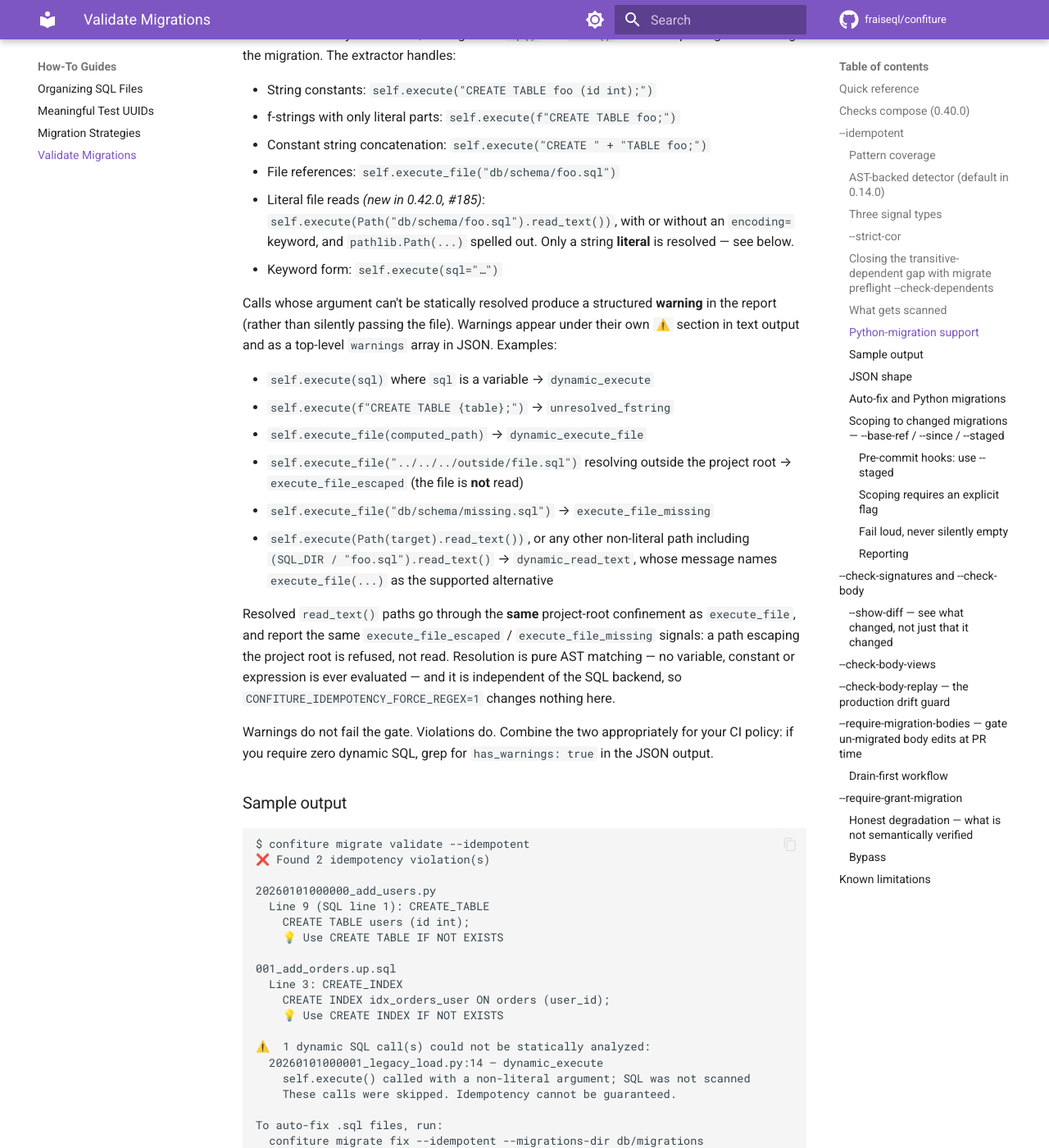
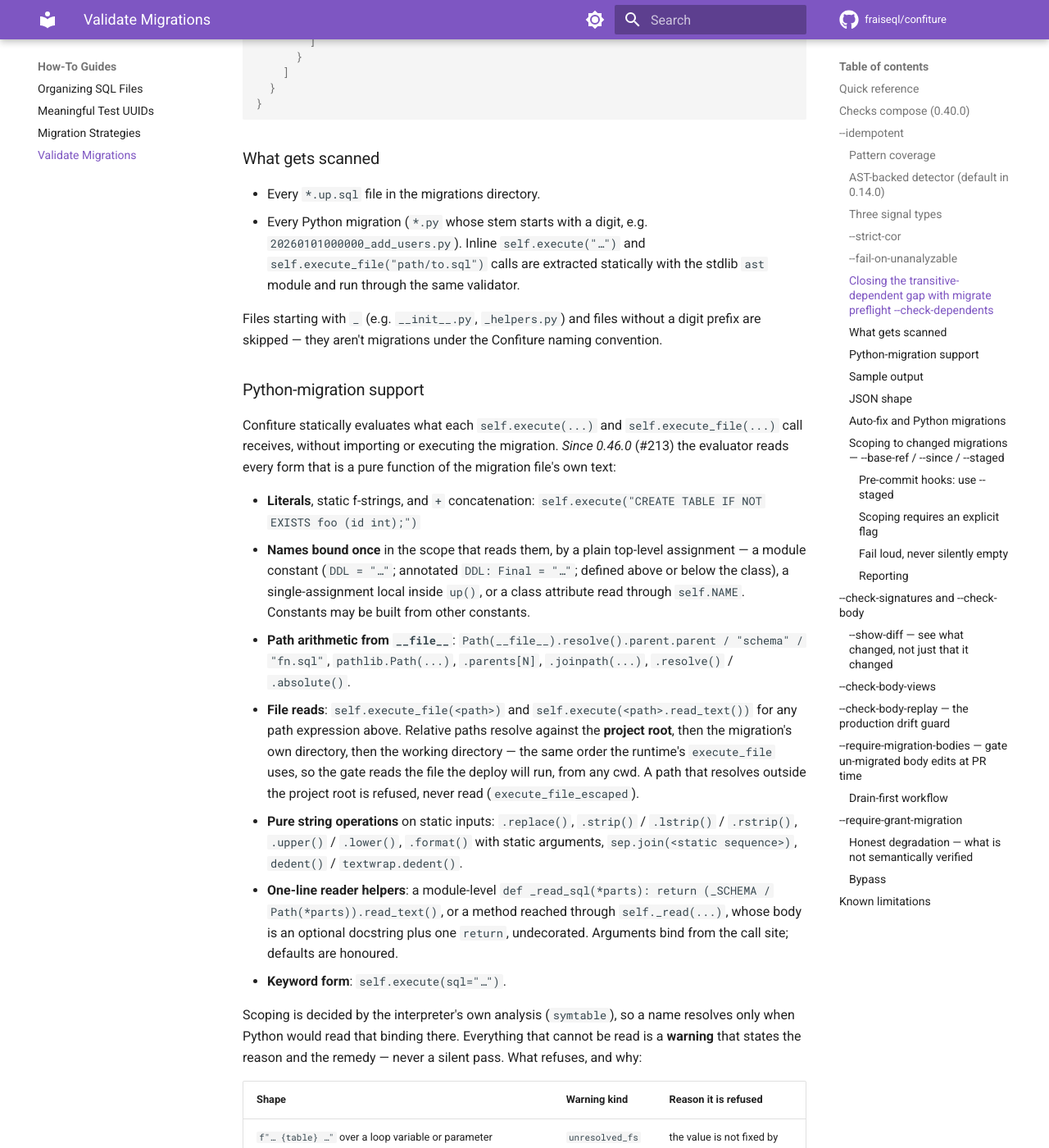
Before and after one commit to fraiseql/confiture, an MkDocs documentation site: the page built from docs/guides/migrate-validate.md, in a window 1280 px wide and 1400 px high, scrolled down 5981 px. Shown: the whole window at 82% size. Built offline with MkDocs 1.6.1 and Material for MkDocs 9.7.7, drawn with Linux system fonts in a browser that asks for light colours; comment, search, counter and statistics services are not loaded; the version menu is left out; some of the changed text lies outside the part shown.

Commit message:
docs(migrate-validate): the guide states the grammar, the refusals and the flag
[Phase 07, Cycle 3: CLEANUP]

## Changes
- "Python-migration support" rewritten as the resolution rules: what is
  read (constants at every scope, `__file__` path arithmetic, file reads
  in the runtime's order, pure string operations, one-line helpers), what
  refuses and why (a table per shape), and that nothing is imported
- Sample output regenerated from a real run; the constant-hidden
  CREATE TABLE from #213 is the example
- `--fail-on-unanalyzable` documented next to `--strict-cor` with the
  pre-merge recipe; the ratchet paragraph says an unscoped run on an
  existing repo may newly fail and by how much on the reporting project
- "Known limitations" no longer claims a dynamic-SQL directory "still
  exits 0" without qualification, nor lists `.format` as dynamic
- Reference doc: `meta.fail_on_unanalyzable`, `warnings[].reason_code`,
  `warnings[].remedy`

## Verification
✅ Examples run against a fixture project
✅ Tests pass

Co-Authored-By: Claude Fable 5.1 <noreply@anthropic.com>
Claude-Session: https://claude.ai/code/session_016R3jK5NAEwxwjL1ccAqE9L

````diff
--- a/docs/guides/migrate-validate.md
+++ b/docs/guides/migrate-validate.md
@@ -145,10 +145,12 @@ The report uses three distinct words. Keep them straight:
   `CREATE OR REPLACE VIEW/FUNCTION/PROCEDURE` not preceded by a matching
   `DROP … IF EXISTS`. Does *not* fail the gate by default. Render-only.
   Promote to a gate failure with `--strict-cor`.
-- **Warning** — an *extractor*-level signal that we couldn't statically
-  analyze part of a `.py` file (dynamic `execute(var)`, f-strings with
-  interpolation). Never fails the gate; tells you which calls were
-  skipped.
+- **Warning** — an *extractor*-level signal that a `.py` file's
+  `execute`/`execute_file` call could not be statically read (an f-string
+  over a loop variable, a parameter, a missing file). Each one states the
+  reason and a remedy. The verdict counts them (`⚠️ N call(s) unverified`,
+  `status: "unverified"`); the gate fails on them only with
+  `--fail-on-unanalyzable`.
 
 ### `--strict-cor`
 
@@ -177,6 +179,28 @@ confiture migrate validate --idempotent --strict-cor
 Adding a preceding `DROP <KIND> IF EXISTS <name>` for the same object
 silences the note — that's the explicit "I've thought about this"
 signal.
+
+### `--fail-on-unanalyzable`
+
+*New in 0.46.0 (#213).* A call the analyzer could not read is not a pass, and
+the verdict says so (`⚠️ … unverified`, `status: "unverified"`), but by
+default it does not change the exit code — a green CI that holds dynamic SQL
+stays green. A gate that wants "could not check" to be fatal opts in:
+
+```bash
+# Pre-merge gate: new migrations must be readable AND idempotent
+confiture migrate validate --idempotent --base-ref origin/main --fail-on-unanalyzable
+```
+
+With the flag, a run with an unverified call exits **1** (the existing
+findings class; a distinct exit code is parked, not refused) and the headline
+is `❌`. `meta.fail_on_unanalyzable` in the JSON payload records that the flag
+was on, so a reader can tell "unverified, exit 1" from "unverified, exit 0"
+without the command line. Pair it with `--base-ref` or `--staged`: an
+existing backlog of genuinely dynamic migrations would otherwise fail every
+run. An empty scope is still a pass — the flag fails on files it could not
+read, not on having none to read. It requires `--idempotent`; alone it is a
+configuration error (exit 5).
 
 ### Closing the transitive-dependent gap with `migrate preflight --check-dependents`
 
@@ -260,69 +284,114 @@ Confiture naming convention.
 
 ### Python-migration support
 
-Confiture statically extracts SQL strings from `up()` and `down()`
-without importing or executing the migration. The extractor handles:
+Confiture statically evaluates what each `self.execute(...)` and
+`self.execute_file(...)` call receives, without importing or executing the
+migration. *Since 0.46.0* (#213) the evaluator reads every form that is a
+pure function of the migration file's own text:
 
-- String constants: `self.execute("CREATE TABLE foo (id int);")`
-- f-strings with only literal parts: `self.execute(f"CREATE TABLE foo;")`
-- Constant string concatenation: `self.execute("CREATE " + "TABLE foo;")`
-- File references: `self.execute_file("db/schema/foo.sql")`
-- Literal file reads *(new in 0.42.0, #185)*:
-  `self.execute(Path("db/schema/foo.sql").read_text())`, with or without an
-  `encoding=` keyword, and `pathlib.Path(...)` spelled out. Only a string
-  **literal** is resolved — see below.
-- Keyword form: `self.execute(sql="…")`
+- **Literals**, static f-strings, and `+` concatenation:
+  `self.execute("CREATE TABLE IF NOT EXISTS foo (id int);")`
+- **Names bound once** in the scope that reads them, by a plain top-level
+  assignment — a module constant (`DDL = "…"`; annotated `DDL: Final = "…"`;
+  defined above or below the class), a single-assignment local inside `up()`,
+  or a class attribute read through `self.NAME`. Constants may be built from
+  other constants.
+- **Path arithmetic from `__file__`**: `Path(__file__).resolve().parent.parent
+  / "schema" / "fn.sql"`, `pathlib.Path(...)`, `.parents[N]`, `.joinpath(...)`,
+  `.resolve()` / `.absolute()`.
+- **File reads**: `self.execute_file(<path>)` and `self.execute(<path>.read_text())`
+  for any path expression above. Relative paths resolve against the **project
+  root**, then the migration's own directory, then the working directory — the
+  same order the runtime's `execute_file` uses, so the gate reads the file the
+  deploy will run, from any cwd. A path that resolves outside the project root
+  is refused, never read (`execute_file_escaped`).
+- **Pure string operations** on static inputs: `.replace()`, `.strip()` /
+  `.lstrip()` / `.rstrip()`, `.upper()` / `.lower()`, `.format()` with static
+  arguments, `sep.join(<static sequence>)`, `dedent()` / `textwrap.dedent()`.
+- **One-line reader helpers**: a module-level `def _read_sql(*parts): return
+  (_SCHEMA / Path(*parts)).read_text()`, or a method reached through
+  `self._read(...)`, whose body is an optional docstring plus one `return`,
+  undecorated. Arguments bind from the call site; defaults are honoured.
+- **Keyword form**: `self.execute(sql="…")`.
 
-Calls whose argument can't be statically resolved produce a structured
-**warning** in the report (rather than silently passing the file).
-Warnings appear under their own `⚠️` section in text output and as a
-top-level `warnings` array in JSON. Examples:
+Scoping is decided by the interpreter's own analysis (`symtable`), so a name
+resolves only when Python would read that binding there. Everything that
+cannot be read is a **warning** that states the reason and the remedy —
+never a silent pass. What refuses, and why:
 
-- `self.execute(sql)` where `sql` is a variable → `dynamic_execute`
-- `self.execute(f"CREATE TABLE {table};")` → `unresolved_fstring`
-- `self.execute_file(computed_path)` → `dynamic_execute_file`
-- `self.execute_file("../../../outside/file.sql")` resolving outside the
-  project root → `execute_file_escaped` (the file is **not** read)
-- `self.execute_file("db/schema/missing.sql")` → `execute_file_missing`
-- `self.execute(Path(target).read_text())`, or any other non-literal path
-  including `(SQL_DIR / "foo.sql").read_text()` → `dynamic_read_text`, whose
-  message names `execute_file(...)` as the supported alternative
+| Shape | Warning kind | Reason it is refused |
+|---|---|---|
+| `f"… {table} …"` over a loop variable or parameter | `unresolved_fstring` | the value is not fixed by the file's text |
+| `{x!r}` / `{x:>10}` | `unresolved_fstring` | conversion or format spec |
+| `self.execute(sql)` where `sql` is a parameter, a loop/`with`/`except` target, a comprehension or walrus target, an import, a nested `def` | `dynamic_execute` | bound by something other than a plain assignment |
+| a name assigned twice, augmented (`+=`), or reassigned through `global` | `dynamic_execute` | not a single binding |
+| a name assigned inside `if`/`for`/`try`/`with` | `dynamic_execute` | conditional |
+| `self.X` when anything assigns `self.X` anywhere in the file | `dynamic_execute` | the class attribute is not its only binding |
+| `"…" % args`, `.title()`, any call outside the list above | `dynamic_execute` | outside the grammar |
+| a helper with two statements, a decorator, or `**kwargs` | `dynamic_execute` | not a single `return <expression>` |
+| `<expr>.read_text()` whose path depends on a runtime value | `dynamic_read_text` | the path is not static |
+| `self.execute_file(<runtime value>)` | `dynamic_execute_file` | the path is not static |
+| a path naming no file at any base | `execute_file_missing` | the message lists every base tried |
+| a path resolving outside the project root | `execute_file_escaped` | refused, never read |
+| a file that does not parse | `syntax_error` | nothing in it was read |
 
-Resolved `read_text()` paths go through the **same** project-root confinement as
-`execute_file`, and report the same `execute_file_escaped` /
-`execute_file_missing` signals: a path escaping the project root is refused, not
-read. Resolution is pure AST matching — no variable, constant or expression is
-ever evaluated — and it is independent of the SQL backend, so
-`CONFITURE_IDEMPOTENCY_FORCE_REGEX=1` changes nothing here.
-
-Warnings do not fail the gate. Violations do. Combine the two
-appropriately for your CI policy: if you require zero dynamic SQL,
-grep for `has_warnings: true` in the JSON output.
+Every warning appears under its own `⚠️` section in text output — with the
+reason, and a `→` line naming the rewrite — and as a top-level `warnings[]`
+array in JSON, each entry carrying `kind`, `message`, `reason_code` and
+`remedy`. The verdict is honest about them: a run that could not read a call
+prints `⚠️  N call(s) unverified — idempotency not established` instead of the
+green line, and reports `status: "unverified"` in JSON. The exit code stays 0
+unless you opt in with [`--fail-on-unanalyzable`](#--fail-on-unanalyzable).
 
 ### Sample output
 
 ```
 $ confiture migrate validate --idempotent
+✓ AST backend (pglast)
 ❌ Found 2 idempotency violation(s)
+   1 call(s) unverified — idempotency not established
+
+001_add_orders.up.sql
+  Line 1: CREATE_INDEX
+    CREATE INDEX idx_orders_user ON orders (user_id);
+    💡 CREATE INDEX IF NOT EXISTS idx_orders_user ON orders ( ... );
 
 20260101000000_add_users.py
-  Line 9 (SQL line 1): CREATE_TABLE
+  Line 11 (SQL line 1): CREATE_TABLE
     CREATE TABLE users (id int);
-    💡 Use CREATE TABLE IF NOT EXISTS
-
-001_add_orders.up.sql
-  Line 3: CREATE_INDEX
-    CREATE INDEX idx_orders_user ON orders (user_id);
-    💡 Use CREATE INDEX IF NOT EXISTS
+    💡 CREATE TABLE IF NOT EXISTS users ( ... );
 
 ⚠️  1 dynamic SQL call(s) could not be statically analyzed:
-  20260101000001_legacy_load.py:14 — dynamic_execute
-    self.execute() called with a non-literal argument; SQL was not scanned
+  20260101000001_legacy_load.py:10 — unresolved_fstring
+    self.execute() f-string was not resolved statically — f-string interpolates `table`, which is not static: `table` is bound by a `for` target at line 9, not by a plain assignment; SQL was not scanned
+    → Parameterise at the DDL level, or hoist the static parts into module constants and execute one constant per statement.
     These calls were skipped. Idempotency cannot be guaranteed.
 
 To auto-fix .sql files, run:
   confiture migrate fix --idempotent --migrations-dir db/migrations
 For .py migrations, edit them manually.
+```
+
+The `CREATE TABLE` in `add_users.py` sits in a module constant (`DDL = …`,
+`self.execute(DDL)`); before 0.46.0 it was reported as unreadable and the run
+was green. The same directory with only the unreadable migration:
+
+```
+$ confiture migrate validate --idempotent; echo "exit=$?"
+✓ AST backend (pglast)
+⚠️  1 call(s) unverified — idempotency not established
+   Scanned 1 file(s)
+⚠️  1 dynamic SQL call(s) could not be statically analyzed:
+  20260101000001_legacy_load.py:10 — unresolved_fstring
+    …
+exit=0
+
+$ confiture migrate validate --idempotent --fail-on-unanalyzable; echo "exit=$?"
+✓ AST backend (pglast)
+❌ 1 call(s) unverified — idempotency not established
+   Scanned 1 file(s)
+   …
+exit=1
 ```
 
 For Python-origin violations, the line shown is the source line of the
@@ -389,6 +458,13 @@ schedule:
 ```bash
 confiture migrate validate --idempotent --base-ref origin/main
 ```
+
+⚠️ *0.46.0 widens what is read.* SQL held in module constants, computed file
+paths and reader helpers is now analyzed (#213), so an **unscoped** run on an
+existing repository can newly fail on migrations the gate silently skipped
+before — on the project that reported the issue, 49 blocking findings across
+14 migrations. Scoped runs judge only what the branch touched and are not
+affected retroactively; scoping is how you drain that backlog.
 
 **In CI, `fetch-depth: 0` is required.** `actions/checkout` defaults to a
 shallow clone with no `origin/main` and no merge base:
@@ -758,13 +834,16 @@ confiture migrate validate --require-grant-migration --allow-grant-only --staged
   that wraps `execute`. The call is ignored. Workaround: use `execute()`
   directly for migration SQL, or split helpers into a separate non-call
   surface.
-- **SQL built by `str.format` / `%`-format.** Treated as dynamic. The
-  template is not extracted even if the placeholders are not used.
-- **Non-literal `Path(...).read_text()`.** A literal path is resolved and
-  analyzed since 0.42.0; a computed one (`Path(target)`, `SQL_DIR / name`) is
-  reported as `dynamic_read_text`. Use `execute_file(<path>)`, which resolves
-  computed paths.
+- **SQL that depends on a runtime value.** An f-string over a loop variable
+  or a parameter, `%`-formatting, a path built from a parameter, a helper
+  with more than one statement: these are refused with the reason and the
+  remedy (see the table under *Python-migration support*). Static
+  `.format()` and `.replace()` are read; `%` is not.
+- **Only this file is read.** A constant imported from another module, or a
+  helper defined elsewhere, is not followed — the evaluator never imports.
 
-These cases produce **warnings**, never silent passes — so a Python-only
-migrations directory full of dynamic SQL still exits 0 but tells you
-clearly which files were not scanned. Tighten your CI gate accordingly.
+These cases produce **warnings with a remedy**, never silent passes. A
+Python-only migrations directory full of dynamic SQL reports
+`⚠️ N call(s) unverified` (`status: "unverified"`) and, by default, still exits
+0 so an existing pipeline keeps working; pass `--fail-on-unanalyzable` to make
+that a failure, and pair it with `--base-ref` to ratchet.
````
Also changed, not shown: docs/reference/json-schemas.md (+4 -1 lines).
